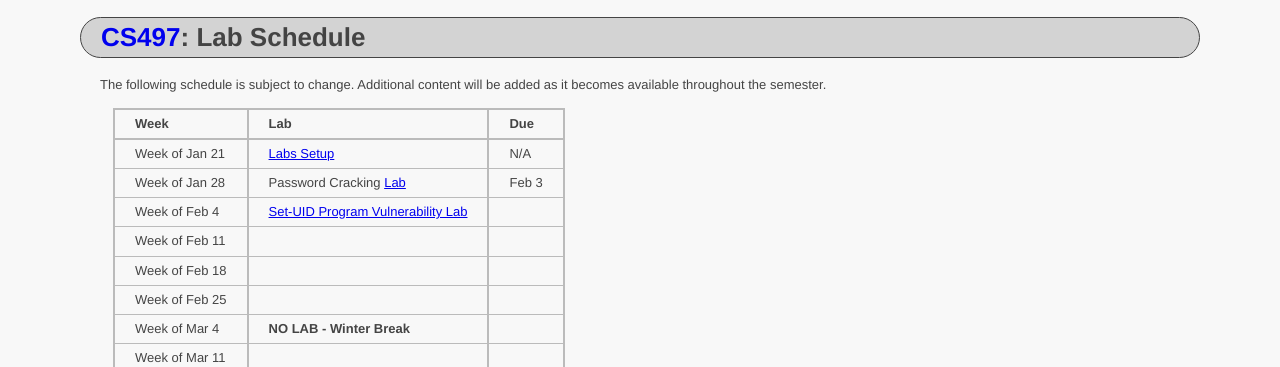
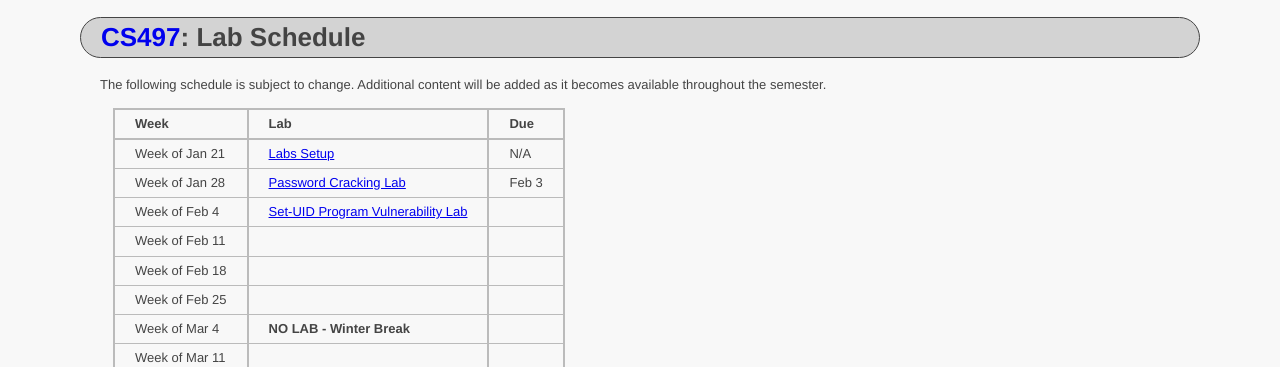
Before and after one commit to ycpcs/cs497-spring2019, a Jekyll site: the page built from labs/index.md, in a window 1280 px wide. Shown: the top 367 px of the page. Built offline with Jekyll 4.4.1, drawn with Linux system fonts in a browser that asks for light colours.

```diff
--- a/labs/index.md
+++ b/labs/index.md
@@ -10,8 +10,8 @@ Additional content will be added as it becomes available throughout the semester
 
 **Week**       | **Lab**                                                                |  **Due**
 :--------------|:-----------------------------------------------------------------------|:--------------------------
-Week of Jan 21 | [Labs Setup](lab01.html)                                               | N/A
-Week of Jan 28 |  Password Cracking [Lab](lab02.html)                                   | Feb 3
+Week of Jan 21 |  [Labs Setup](lab01.html)                                               | N/A
+Week of Jan 28 |  [Password Cracking Lab](lab02.html)                                   | Feb 3
 Week of Feb 4  |  [Set-UID Program Vulnerability Lab](Environment_Variable_and_SetUID.pdf)|
 Week of Feb 11 |  |
 Week of Feb 18 |  |
```
